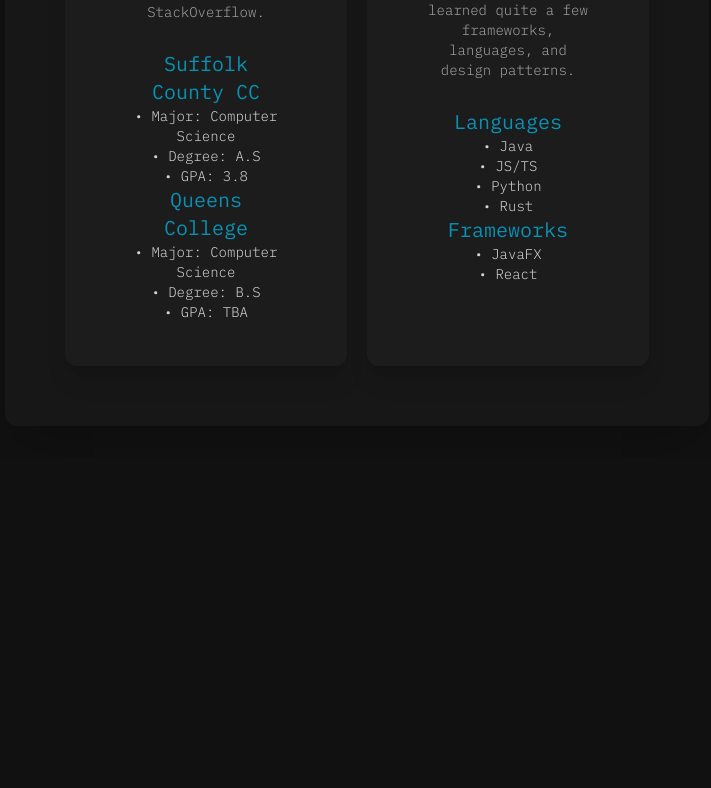
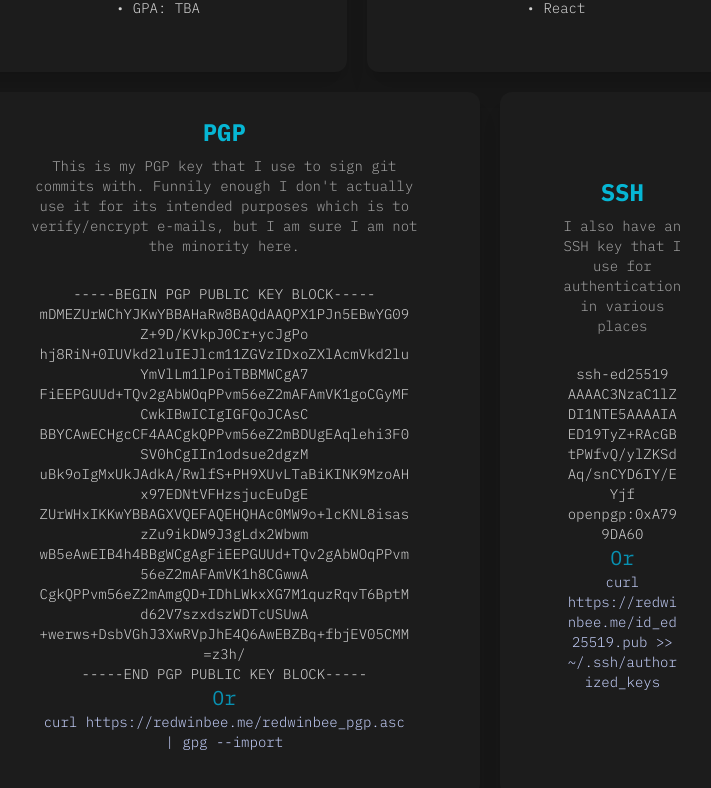
Before and after one commit to redwinbee/personal-website, a React (Create React App) app: page / in a window 1280 px wide. Shown: the part 848-1636 px from the top of the page, without its empty margins (283-994 px from the left). Before the commit the page ends 1306 px from the top, so only its background shows below. Built offline with nearby package versions, Linux system fonts and the light colour scheme.

Commit message:
add pgp and ssh keys to site

```diff
--- a/src/App.js
+++ b/src/App.js
@@ -24,6 +24,15 @@ export default function App() {
     return `I am always looking for new opportunities to grow and improve as developer, and while I currently do not
     have any real world experience, I have built a few projects as part of my degree which will be included at a later
     date. As for my skills, I have learned quite a few frameworks, languages, and design patterns.`;
+  }
+
+  function getPgpDescription() {
+    return `This is my PGP key that I use to sign git commits with. Funnily enough I don't actually use it for its
+    intended purposes which is to verify/encrypt e-mails, but I am sure I am not the minority here.`;
+  }
+
+  function getSshDescription() {
+    return `I also have an SSH key that I use for authentication in various places`;
   }
 
   return (
@@ -100,6 +109,60 @@ export default function App() {
               </div>
             </Card>
           </div>
+          <div className="col-start-1 row-start-8 col-span-4 row-span-5">
+            <Card
+              title="PGP"
+              subtitle={getPgpDescription()}
+              phrases={["PGP", "Ed25519"]}
+            >
+              <p className="text-neutral-300 font-light">
+                -----BEGIN PGP PUBLIC KEY BLOCK-----
+                <br />
+                mDMEZUrWChYJKwYBBAHaRw8BAQdAAQPX1PJn5EBwYG09Z+9D/KVkpJ0Cr+ycJgPo
+                <br />
+                hj8RiN+0IUVkd2luIEJlcm11ZGVzIDxoZXlAcmVkd2luYmVlLm1lPoiTBBMWCgA7
+                <br />
+                FiEEPGUUd+TQv2gAbWOqPPvm56eZ2mAFAmVK1goCGyMFCwkIBwICIgIGFQoJCAsC
+                <br />
+                BBYCAwECHgcCF4AACgkQPPvm56eZ2mBDUgEAqlehi3F0SV0hCgIIn1odsue2dgzM
+                <br />
+                uBk9oIgMxUkJAdkA/RwlfS+PH9XUvLTaBiKINK9MzoAHx97EDNtVFHzsjucEuDgE
+                <br />
+                ZUrWHxIKKwYBBAGXVQEFAQEHQHAc0MW9o+lcKNL8isaszZu9ikDW9J3gLdx2Wbwm
+                <br />
+                wB5eAwEIB4h4BBgWCgAgFiEEPGUUd+TQv2gAbWOqPPvm56eZ2mAFAmVK1h8CGwwA
+                <br />
+                CgkQPPvm56eZ2mAmgQD+IDhLWkxXG7M1quzRqvT6BptMd62V7szxdszWDTcUSUwA
+                <br />
+                +werws+DsbVGhJ3XwRVpJhE4Q6AwEBZBq+fbjEV05CMM =z3h/
+                <br />
+                -----END PGP PUBLIC KEY BLOCK-----
+                <br />
+              </p>
+              <h1 className="text-xl font-medium text-cyan-600">Or</h1>
+              <p className="text-indigo-200">
+                curl https://redwinbee.me/redwinbee_pgp.asc | gpg --import
+              </p>
+            </Card>
+          </div>
+          <div className="col-span-2 row-span-5">
+            <Card
+              title="SSH"
+              subtitle={getSshDescription()}
+              phrases={["SSH", "Ed25519"]}
+            >
+              <p className="text-neutral-300 font-light">
+                ssh-ed25519
+                AAAAC3NzaC1lZDI1NTE5AAAAIAED19TyZ+RAcGBtPWfvQ/ylZKSdAq/snCYD6IY/EYjf
+                openpgp:0xA799DA60
+              </p>
+              <h1 className="text-xl font-medium text-cyan-600">Or</h1>
+              <p className="text-indigo-200">
+                curl https://redwinbee.me/id_ed25519.pub >>
+                ~/.ssh/authorized_keys
+              </p>
+            </Card>
+          </div>
         </Layout>
       </Container>
     </>
--- a/src/components/Card/Card.jsx
+++ b/src/components/Card/Card.jsx
@@ -35,7 +35,7 @@ export default function Card({ title, subtitle, phrases, children }) {
       </h1>
       <div className="font-light text-sm text-neutral-400">
         <h6 className="p-2">{subtitle}</h6>
-        <div className="p-5">{children}</div>
+        <div className="p-5 break-words">{children}</div>
       </div>
     </div>
   );
--- a/src/components/Container.jsx
+++ b/src/components/Container.jsx
@@ -2,7 +2,7 @@ import React from "react";
 
 export default function Container({ children }) {
   return (
-    <div className="flex items-center justify-center mt-8 mb-8 ml-72 mr-72">
+    <div className="flex items-center justify-center mx-48 my-8">
       <div className="bg-neutral-900 rounded-xl shadow-2xl">{children}</div>
     </div>
   );
```
Also changed, not shown: 2 other files (tests, documents, lock files or other folders).
